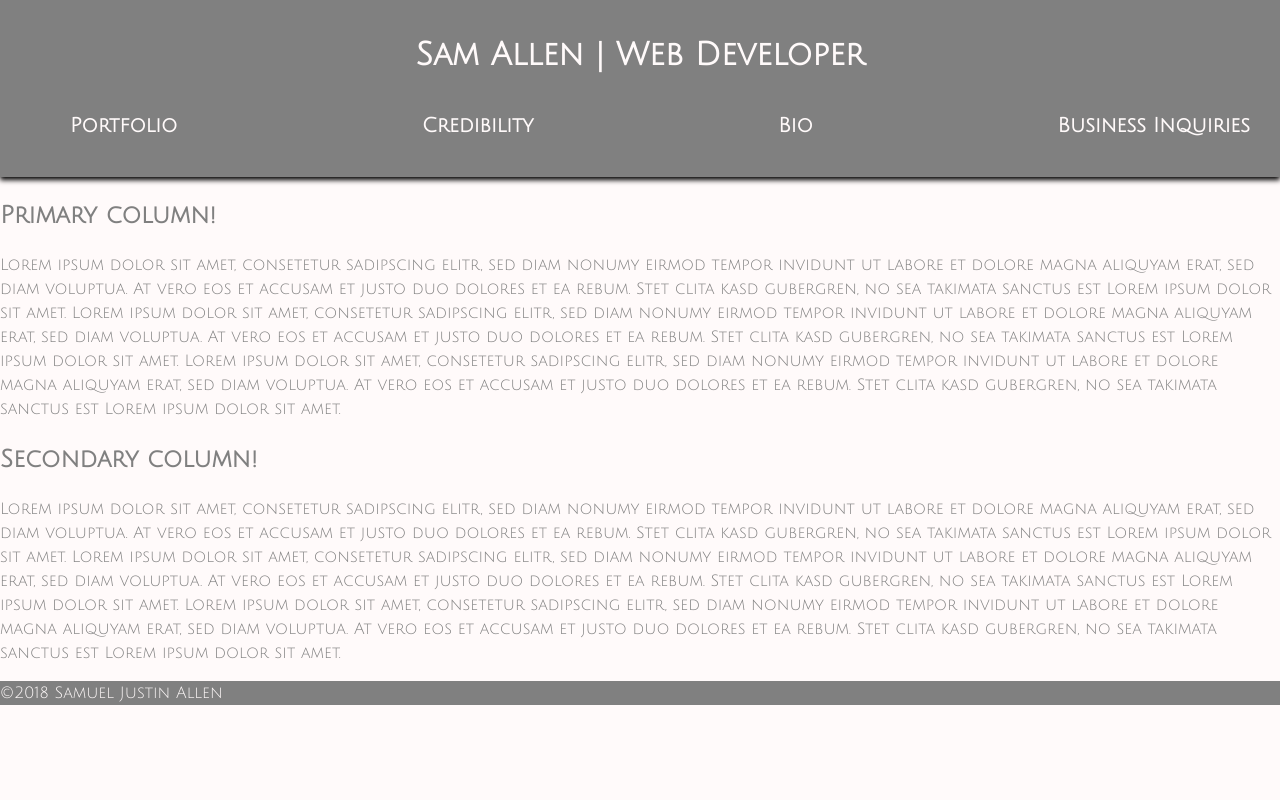
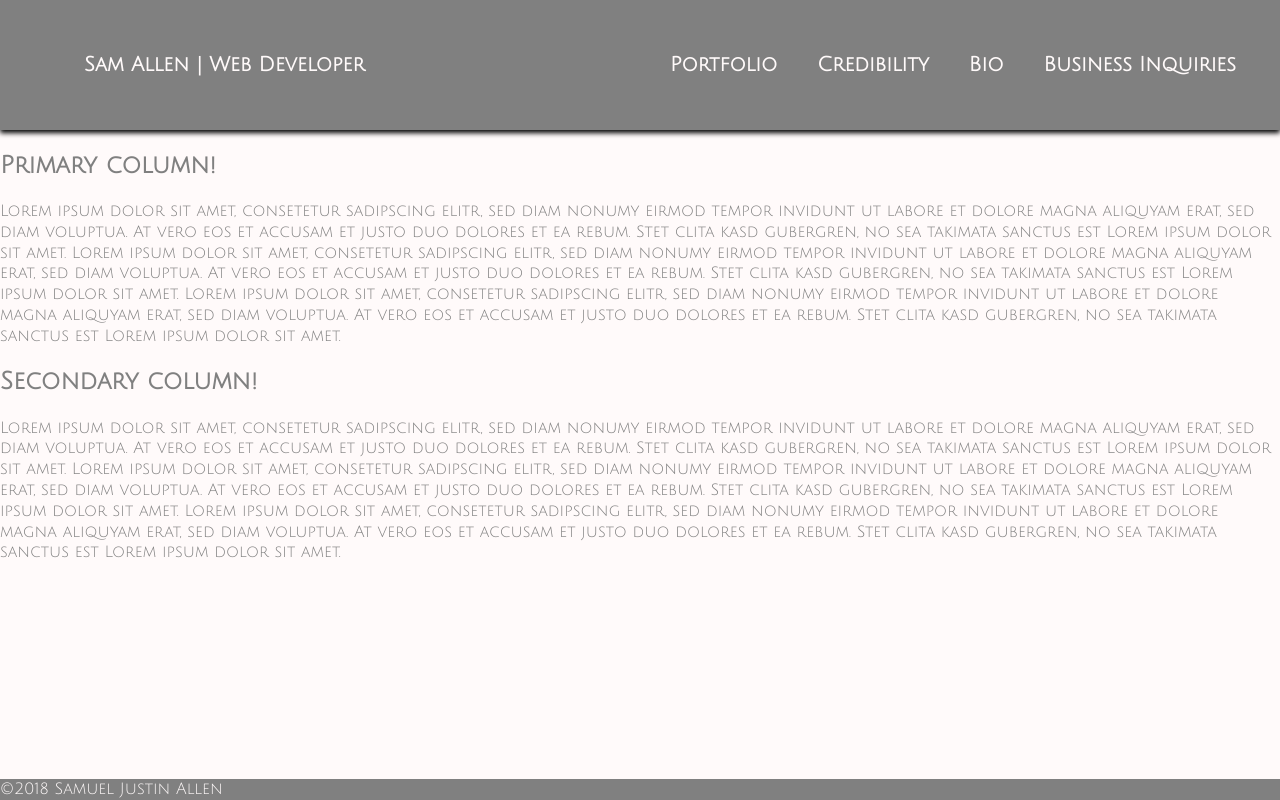
Before and after one commit to samallen502/samallen502.github.io, a plain HTML site: page index.html in a window 1280 px wide. Drawn offline with Linux system fonts and the light colour scheme.

Commit message:
Header styled, index cleaned up. OK to merge -> master?

```diff
--- a/css/main.css
+++ b/css/main.css
@@ -8,7 +8,7 @@
 /* Universal Selector sets all elements to...*/
 * {
   font-family: 'Julius Sans One', sans-serif;
-  line-height: 1.5;
+  line-height: 1.3;
 }
 
 body {
@@ -22,16 +22,10 @@ body {
 
 header,
 footer {
-  /* margin-top: 0; */
   background-color: grey;
   color: snow;
   font: bolder;
-  /* width: 100%;   */
 }
-
-/* h1 {
-  margin-bottom: -10px;
-} */
 
 a {
   color: snow;
@@ -40,14 +34,14 @@ a {
 
 header {
   text-align: center;
-  padding: 10px 15px;
+  padding: 1em 1.5em;
   box-shadow: 0px 3px 5px black;
   border-width: 20px;
 }
 
 ul li {
   list-style: none;
-  margin: 10px 15px;
+  margin: 1em;
   font-size: 125%; /* Makes font size 125% of parent container. */
 }
 
@@ -59,10 +53,6 @@ ul li {
 
 header {
   flex-wrap: wrap;
-}
-
-.main-nav {
-  flex-direction: column;
 }
 
 .main-nav a {
--- a/index.html
+++ b/index.html
@@ -3,30 +3,23 @@
 
 <head>
   <title>Sam Allen | Louisville, KY</title>
+  <link href="https://fonts.googleapis.com/css?family=Julius+Sans+One" rel="stylesheet">
   <link rel="stylesheet" href="css/normalize.css">
   <link rel="stylesheet" href="css/main.css">
-  <link href="https://fonts.googleapis.com/css?family=Julius+Sans+One" rel="stylesheet">
 </head>
 
 <body>
-    <div class="wrap-all-content"> <!-- This is here to set me up for a sticky footer. -->
     <header>
-            <div class="container">
-                <h1><a href="#">Sam Allen | Web Developer</a></h1><!-- Change to a signature later and add a "home" nav button? If not that, then "Sam Allen" in Stranger Things font? -->
-                <nav>
         <ul class="main-nav">
-                        <li><a href="#">Portfolio</a></li> <!-- User-friendly link to GitHub projects? -->
+            <li class="item-1"><a href="https://samallen502.github.io/">Sam Allen | Web Developer</a></li>
+            <li><a href="https://github.com/samallen502">Portfolio</a></li> <!-- User-friendly link to GitHub projects? -->
             <li><a href="#">Credibility</a></li> <!-- Feature Code Lou FEWD Cert and link to Treehouse. Feature testimonials and clients here in the future? -->
             <li><a href="#">Bio</a></li> <!-- Brief life story, explain career change, personal living situation, favorite podcasts, professional inspirations, shout-out to mentors, fun hobbies. Maybe make this interactive eventually? -->
             <li><a href="#">Business Inquiries</a></li> <!-- Opportunity for JavaScript! User can click nav button and a form pops up. -->
         </ul>
-                </nav>
-            </div>
     </header>
 
-        <!-- Next two divs are just in case I want 2 columns later. -->
-
-        <div class="container">
+    <div class="content">
         <div class="primary column">
             <h2>Primary column!</h2>
             <p>Lorem ipsum dolor sit amet, consetetur sadipscing elitr, sed diam nonumy eirmod tempor invidunt ut labore et dolore magna aliquyam erat, sed diam voluptua. At vero eos et accusam et justo duo dolores et ea rebum. Stet clita kasd gubergren, no sea takimata sanctus est Lorem ipsum dolor sit amet. Lorem ipsum dolor sit amet, consetetur sadipscing elitr, sed diam nonumy eirmod tempor invidunt ut labore et dolore magna aliquyam erat, sed diam voluptua. At vero eos et accusam et justo duo dolores et ea rebum. Stet clita kasd gubergren, no sea takimata sanctus est Lorem ipsum dolor sit amet. Lorem ipsum dolor sit amet, consetetur sadipscing elitr, sed diam nonumy eirmod tempor invidunt ut labore et dolore magna aliquyam erat, sed diam voluptua. At vero eos et accusam et justo duo dolores et ea rebum. Stet clita kasd gubergren, no sea takimata sanctus est Lorem ipsum dolor sit amet.</p>
@@ -37,11 +30,9 @@
             <p>Lorem ipsum dolor sit amet, consetetur sadipscing elitr, sed diam nonumy eirmod tempor invidunt ut labore et dolore magna aliquyam erat, sed diam voluptua. At vero eos et accusam et justo duo dolores et ea rebum. Stet clita kasd gubergren, no sea takimata sanctus est Lorem ipsum dolor sit amet. Lorem ipsum dolor sit amet, consetetur sadipscing elitr, sed diam nonumy eirmod tempor invidunt ut labore et dolore magna aliquyam erat, sed diam voluptua. At vero eos et accusam et justo duo dolores et ea rebum. Stet clita kasd gubergren, no sea takimata sanctus est Lorem ipsum dolor sit amet. Lorem ipsum dolor sit amet, consetetur sadipscing elitr, sed diam nonumy eirmod tempor invidunt ut labore et dolore magna aliquyam erat, sed diam voluptua. At vero eos et accusam et justo duo dolores et ea rebum. Stet clita kasd gubergren, no sea takimata sanctus est Lorem ipsum dolor sit amet.</p>
         </div>
     </div>
-    </div> <!-- This is here to set me up for a sticky footer. -->
 
     <footer>
         <span>&copy;2018 Samuel Justin Allen</span>
-
         <!-- Add icons for LinkedIn and email later. -->
     </footer>
 
```
Lines whose indentation alone changed are shown as unchanged.
